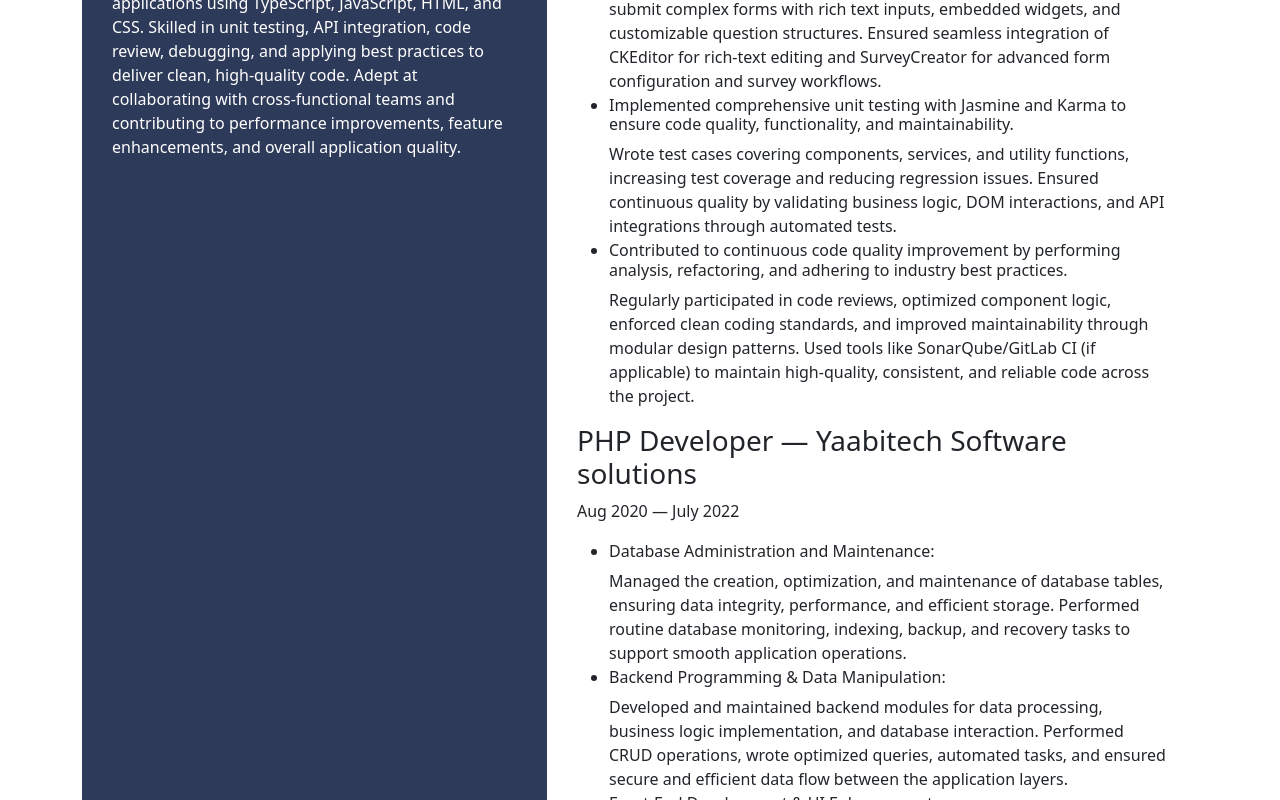
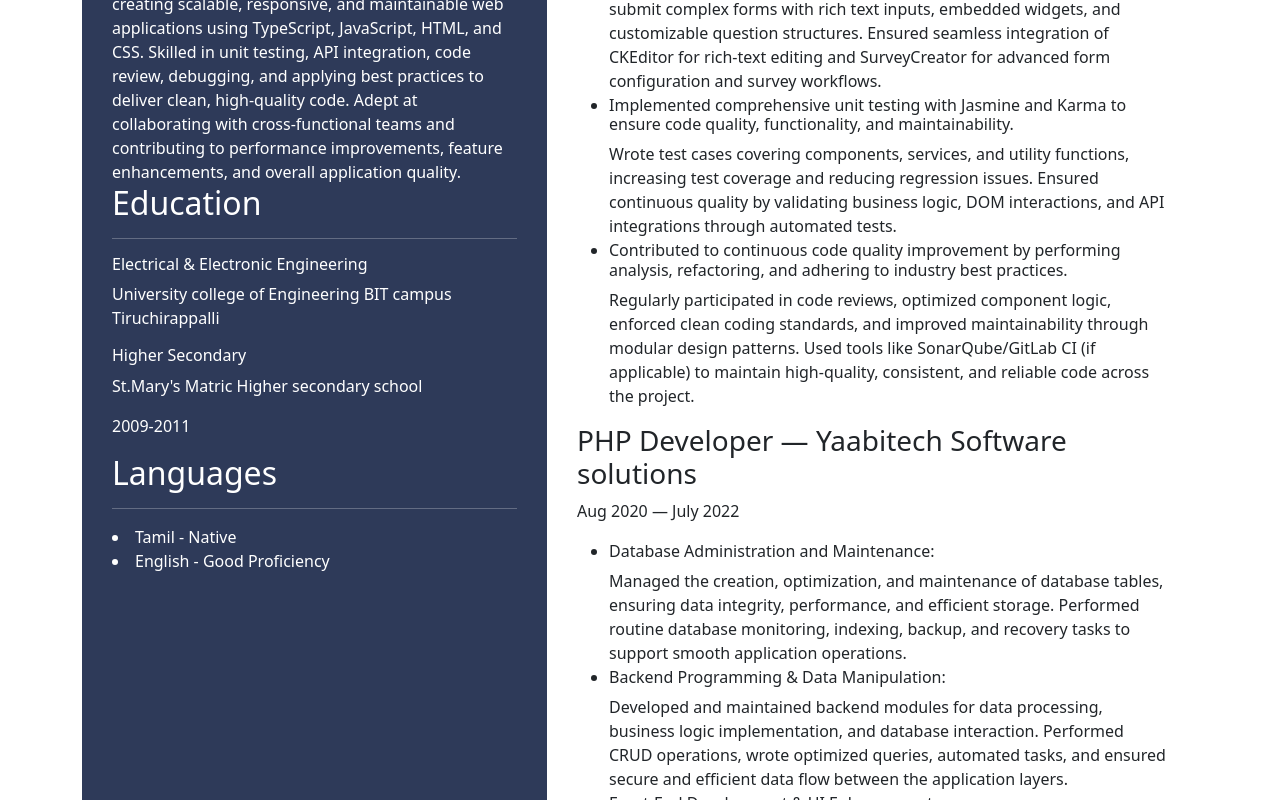
Before and after one commit to subash-balakrishnan/MyResume, an Angular app: page / in a window 1280 px wide. Shown: the part 418-1218 px from the top of the page. Built offline with nearby package versions, Linux system fonts and the light colour scheme.

Commit message:
left side seciton changes

```diff
--- a/src/app/app.component.html
+++ b/src/app/app.component.html
@@ -18,6 +18,7 @@
       <div class="col-12 col-md-5 left-section">
         <section id="profile">
           <h2>Profile</h2>
+          <hr>
           Frontend Developer with 4.7 years of overall IT experience, including 2.7 years of hands-on expertise in
           Angular
           development.
@@ -29,6 +30,29 @@
           clean,
           high-quality code. Adept at collaborating with cross-functional teams and contributing to performance
           improvements, feature enhancements, and overall application quality.
+        </section>
+
+        <section id="Education">
+          <h2>Education</h2>
+          <hr>
+          <div>
+            <h6>Electrical & Electronic Engineering</h6>
+            <p>University college of Engineering BIT campus Tiruchirappalli</p>
+          </div>
+          <div>
+            <h6>Higher Secondary</h6>
+            <p>St.Mary's Matric Higher secondary school</p>
+            <p>2009-2011</p>
+          </div>
+        </section>
+
+        <section id="languages">
+          <h2>Languages</h2>
+          <hr>
+          <div>
+            <li>Tamil - Native</li>
+            <li>English - Good Proficiency</li>
+          </div>
         </section>
       </div>
 
```
